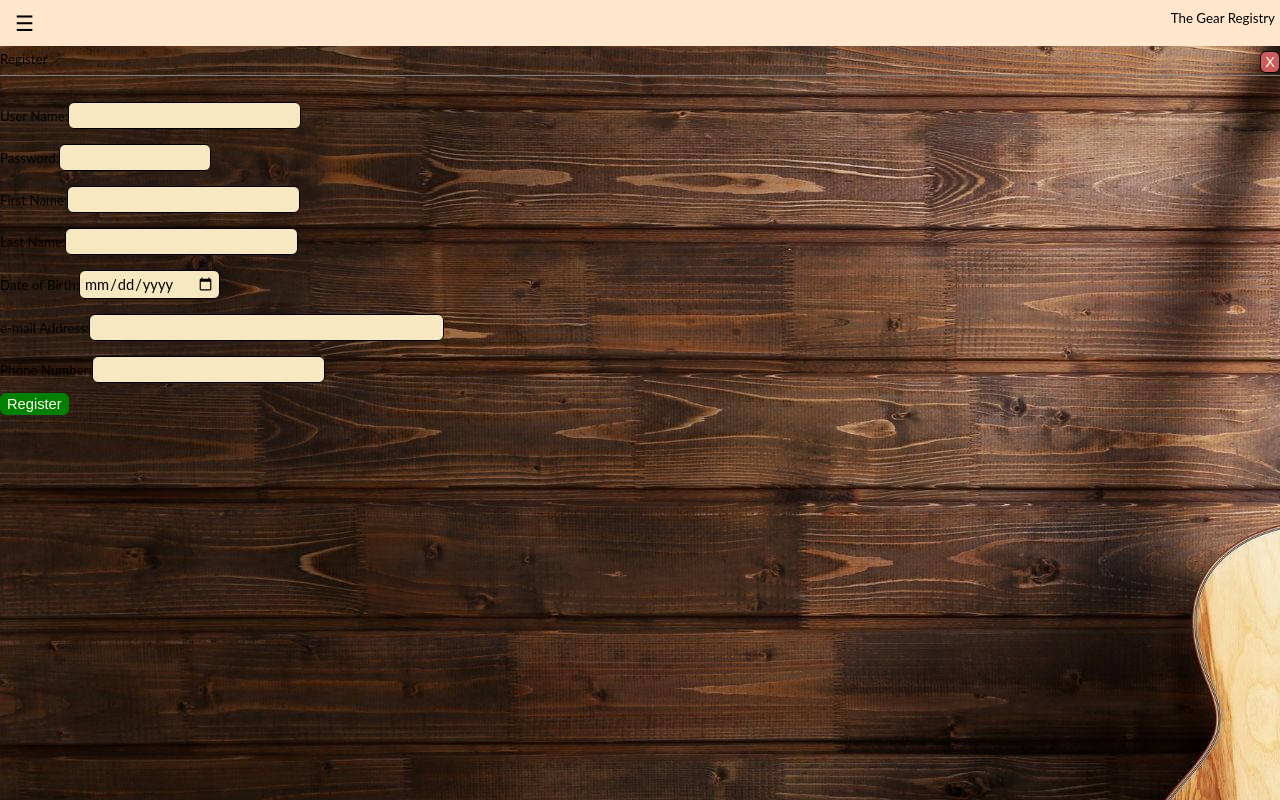
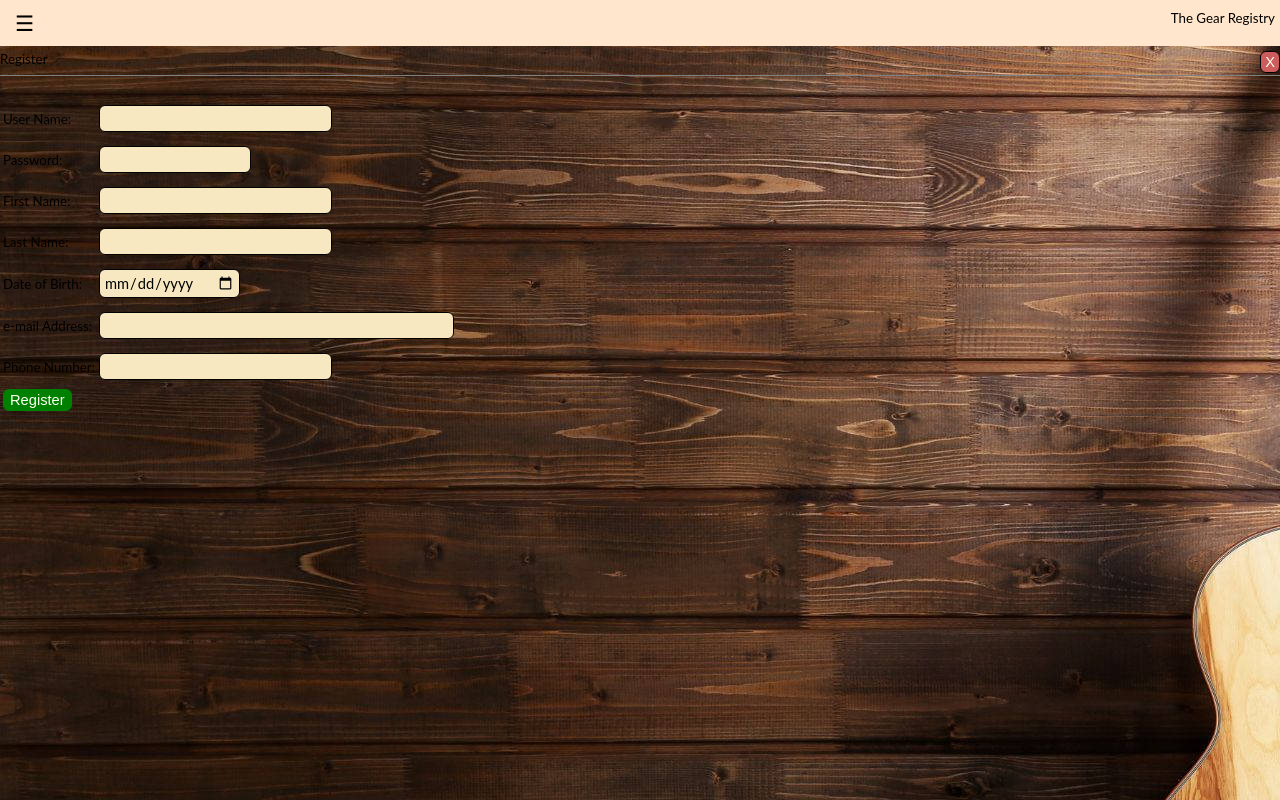
Before and after one commit to woodworkermusic/musiciansgearui-react, a React (Create React App) app: page /register in a window 1280 px wide. Built offline with nearby package versions, Linux system fonts and the light colour scheme; the HTML template or start-up script is replaced by a standard one.

Commit message:
Removed old controls, changes for refreshes.

```diff
--- a/src/App.js
+++ b/src/App.js
@@ -87,10 +87,11 @@ function App() {
                 <Link className={mgcStyles.popInMenuLink} onClick={displaySignIn}>Sign In</Link>
                 <Link className={mgcStyles.popInMenuLink} onClick={displayRegister}>Register</Link>
                 <Link className={mgcStyles.popInMenuLink} to="/myprofile" onClick={toggleMenu}>My Profile</Link>
-                <Link className={mgcStyles.popInMenuLink} to="/about" onClick={toggleMenu}>About</Link>
+                <Link className={mgcStyles.popInMenuLink} onClick={toggleMenu}>My Gear</Link>
                 <Link className={mgcStyles.popInMenuLink} to="/gearmanufacturers" onClick={toggleMenu}>Gear Manufacturers</Link>
                 <Link className={mgcStyles.popInMenuLink} to="/geartypes" onClick={toggleMenu}>Gear Types</Link>
                 <Link className={mgcStyles.popInMenuLink} to="/gearmodels" onClick={toggleMenu}>Gear Models</Link>
+                <Link className={mgcStyles.popInMenuLink} to="/about" onClick={toggleMenu}>About</Link>
                 <Link className={mgcStyles.popInMenuLink} to="/signout" onClick={toggleMenu}>Sign Out</Link>
               </nav>
             </div>
--- a/src/components/About.js
+++ b/src/components/About.js
@@ -3,7 +3,7 @@ import mgcStyles from '../css/MusiciansGearCommon.module.css';
 export default function About()
 {
     return (
-        <div className={`${mgcStyles.marginTop} ${mgcStyles.marginBottom} ${mgcStyles.aboutContent}`}>
+        <div className={`${mgcStyles.marginTop} ${mgcStyles.marginBottom} ${mgcStyles.marginLeft} ${mgcStyles.aboutContent}`}>
             Welcome to The Gear Registry!
             <br />
             <br />
--- a/src/components/edit/GearModel.js
+++ b/src/components/edit/GearModel.js
@@ -32,7 +32,7 @@ function GearModel({gearModelId, manufacturerId, cbRefreshData}) {
                 .then((result)=> {
                     setDataId(result.gearModelId);
                     setButtonText('Update');
-                    cbRefreshData();
+                    cbRefreshData(manufacturerId, gearTypeId);
                 });
         }
         else if (dataId > 0) {
@@ -88,9 +88,9 @@ function GearModel({gearModelId, manufacturerId, cbRefreshData}) {
                     </tr>
                     <tr>
                         <td>Starting Date:</td>
-                        <td><input type="date" className={mgcStyles.softInput} size="10" maxLength="10" value={startDate} /></td>
+                        <td><input type="date" className={mgcStyles.softInput} size="10" maxLength="10" value={startDate} onChange={e => setStartDate(e.target.value)} /></td>
                         <td>Ending Date:</td>
-                        <td><input type="date" className={mgcStyles.softInput} size="10" maxLength="10" value={endDate} /></td>
+                        <td><input type="date" className={mgcStyles.softInput} size="10" maxLength="10" value={endDate} onChange={e => setEndDate(e.target.value)} /></td>
                     </tr>
                     <tr>
                         <td>Active? <input type="checkbox" onChange={e => setIsActive(e.target.value)} checked={isActive} /></td>
--- a/src/components/treeview/GearManufacturers.js
+++ b/src/components/treeview/GearManufacturers.js
@@ -16,7 +16,9 @@ const GearManufacturers = forwardRef(
 
             refreshModels(manufacturerId, gearTypeId) {
                 console.log('refreshing; in GearManufacturers');
-                let typeRefObj = typeRefs.find(m => { return m.manufacturerId === manufacturerId });
+                console.log('manufacturerId:  ' + manufacturerId + '; gearTypeId:  ' + gearTypeId);
+
+                let typeRefObj = typeRefs.find(m => { return m.manufacturerId === parseInt(manufacturerId) });
                 typeRefObj.childRef.current.refreshModels(manufacturerId, gearTypeId);
             }
         }));
--- a/src/components/treeview/GearModels.js
+++ b/src/components/treeview/GearModels.js
@@ -16,18 +16,21 @@ function GearModels() {
     }, []);
 
     const selectGearModel = (gearModelId, manufacturerId)=> {
+        if (showGearModel) {
+            setModelId(-1);  // force it closed ?
+            setShowGearModel(false);
+        }
+
         setManufacturerId(manufacturerId);
         setModelId(gearModelId);
-
-        if (showGearModel) {
-            setShowGearModel(false);
-        }
         setShowGearModel(true);
     }
 
     const refreshData = (manufacturerId, gearTypeId)=> {
         console.log('refreshing; in GearModels');
         console.log('manufacturerId:  ' + manufacturerId + '; gearTypeId:  ' + gearTypeId);
+
+        if (manufacturerId === undefined || gearTypeId === undefined) return;
         mfrRef.current.refreshModels(manufacturerId, gearTypeId);
     };
 
@@ -42,7 +45,7 @@ function GearModels() {
                     </div>
 
                     <div className={`${mgcStyles.leftContent} ${mgcStyles.marginTop}`} style={{display: showGearModel ? '' : 'none'}}>
-                        { selectedModelId !== undefined ? <GearModel gearModelId={selectedModelId} manufacturerId={manufacturerId} cbRefreshData={refreshData}/> : null }
+                        { showGearModel && (selectedModelId !== undefined) && (selectedModelId >= 0) ? <GearModel gearModelId={selectedModelId} manufacturerId={manufacturerId} cbRefreshData={refreshData}/> : null }
                     </div>
                     <br className={mgcStyles.clearBreak} />
                 </div>
--- a/src/components/treeview/GearTypesByManufacturer.js
+++ b/src/components/treeview/GearTypesByManufacturer.js
@@ -19,11 +19,13 @@ const GearTypesByManufacturer = forwardRef(
                 console.log('refreshing; in GearTypesByManufacturer');
                 console.log('manufacturerId:  ' + manufacturerId + '; gearTypeId:  ' + gearTypeId);
 
-                let modelRefObj = modelRefs.find(m => { return m.manufacturerId === manufacturerId && m.gearTypeId === gearTypeId });
+                let modelRefObj = modelRefs.find(m => { return m.manufacturerId === parseInt(manufacturerId) && m.gearTypeId === parseInt(gearTypeId) });
 
                 if (modelRefObj !== undefined) {
                     modelRefObj.childRef.current.refreshData(manufacturerId, gearTypeId);
                 }
+                else
+                    console.log('unable to find reference');
             }
         }));
 
@@ -64,7 +66,7 @@ const GearTypesByManufacturer = forwardRef(
                 GearTypeService.getByManufacturer(manufacturerId).then(response => {
                     setListData(response);
 
-                let refData = response.map((r) => ({manufacturerId: r.value.manufacturerId, gearTypeId: r.value.gearTypeId, childRef: createRef() }));
+                let refData = response.map((r) => ({manufacturerId: manufacturerId, gearTypeId: r.value.gearTypeId, childRef: createRef() }));
 
                 setModelRefs(refData);
                 });
--- a/src/components/user/Register.js
+++ b/src/components/user/Register.js
@@ -25,8 +25,15 @@ function Register({ closeDialogClick }) {
         newUser.phoneNumber = phoneNumber;
         newUser.newUserPassword = loginPwd;
 
-        ApiService.sendPost('UserProfile/Register', newUser);
+        ApiService.sendPost('UserProfile/Register', newUser)
+            .then((response) => {
+                if (response === true) {
                     closeDialogClick();
+                }
+                else {
+                    alert('oops - something is wrong');
+                }
+            })
     }
 
     return (
@@ -41,53 +48,63 @@ function Register({ closeDialogClick }) {
 
             <br className={mgcStyles.clearBreak} />
 
-            <div className={mgcStyles.marginTop}>
-                <div className={mgcStyles.marginTop}>
-                    <span className={mgcStyles.marginTop}>User Name:</span>
-                    <input className={`${mgcStyles.softInput} ${mgcStyles.marginTopBottom}`}
+            <table className={mgcStyles.marginTop}>
+                <tbody>
+                    <tr>
+                        <td>User Name:</td>
+                        <td><input className={`${mgcStyles.softInput} ${mgcStyles.marginTopBottom}`}
                             size="25" maxLength="40" onChange={e => setUserName(e.target.value)} value={userName}/>
-                </div>
-
-                <div className={mgcStyles.marginTop}>
-                    <span className={mgcStyles.marginTop}>Password:</span>
+                        </td>
+                    </tr>
+                    <tr>
+                        <td>Password:</td>
+                        <td>
                             <input type="password" className={`${mgcStyles.softInput} ${mgcStyles.marginTopBottom}`}
                                 size="15" maxLength="30" onChange={e => setLoginPwd(e.target.value)} value={loginPwd}/>
-                </div>
-
-                <div className={mgcStyles.marginTop}>
-                    <span className={mgcStyles.marginTop}>First Name:</span>
+                        </td>
+                    </tr>
+                    <tr>
+                        <td>First Name:</td>
+                        <td>
                             <input className={`${mgcStyles.softInput} ${mgcStyles.marginTopBottom}`}
                                 size="25" maxLength="50" onChange={e => setFirstName(e.target.value)} value={firstName}/>
-                </div>
-
-                <div className={mgcStyles.marginTop}>
-                    <span className={mgcStyles.marginTop}>Last Name:</span>
+                        </td>
+                    </tr>
+                    <tr>
+                        <td>Last Name:</td>
+                        <td>
                             <input className={`${mgcStyles.softInput} ${mgcStyles.marginTopBottom}`}
                                 size="25" maxLength="50" onChange={e => setLastName(e.target.value)} value={lastName}/>
-                </div>
-
-                <div className={mgcStyles.marginTop}>
-                    <span className={mgcStyles.marginTop}>Date of Birth:</span>
+                        </td>
+                    </tr>
+                    <tr>
+                        <td>Date of Birth:</td>
+                        <td>
                             <input type="date" className={`${mgcStyles.softInput} ${mgcStyles.marginTopBottom}`}
                                 onChange={e => setDateOfBirth(e.target.value)} value={dateOfBirth}/>
-                </div>
-
-                <div className={mgcStyles.marginTop}>
-                    <span className={mgcStyles.marginTop}>e-mail Address:</span>
+                        </td>
+                    </tr>
+                    <tr>
+                        <td>e-mail Address:</td>
+                        <td>
                             <input className={`${mgcStyles.softInput} ${mgcStyles.marginTopBottom}`}
                                 size="40" maxLength="255" onChange={e => setEmail(e.target.value)} value={email}/>
-                </div>
-
-                <div className={mgcStyles.marginTop}>
-                    <span className={mgcStyles.marginTop}>Phone Number:</span>
+                        </td>
+                    </tr>
+                    <tr>
+                        <td>Phone Number:</td>
+                        <td>
                             <input className={`${mgcStyles.softInput} ${mgcStyles.marginTopBottom}`}
                                 size="25" maxLength="40" onChange={e => setPhoneNumber(e.target.value)} value={phoneNumber}/>
-                </div>
-
-                <div className={mgcStyles.marginTopBottom}>
+                        </td>
+                    </tr>
+                    <tr>
+                        <td colSpan="2" align="center">
                             <button className={`${mgcStyles.customBtn} ${mgcStyles.customBtnGreen} ${mgcStyles.leftContent}`} onClick={registerUser}>Register</button>
-                </div>
-            </div>
+                        </td>
+                    </tr>
+                </tbody>
+            </table>
         </div>
     );
 }
--- a/src/models/dto_registeruser.ts
+++ b/src/models/dto_registeruser.ts
@@ -3,7 +3,7 @@ import { EntityBase } from './entitybase.ts';
 export default class dto_RegisterUser extends EntityBase
 {
     firstName: string = '';
-    middleInitial: string | null = null;
+    middleInitial: string | null = '';
     lastName: string = '';
     dateOfBirth: Date | null = null;
     userName: string = '';
```
Also changed, not shown: src/components/list/GearModels.js (deleted, +0 -74 lines), src/components/list/GearModelsByManufacturer.js (deleted, +0 -34 lines), src/components/list/GearTypesByManufacturer.js (deleted, +0 -52 lines). Lines whose indentation alone changed are shown as unchanged.
